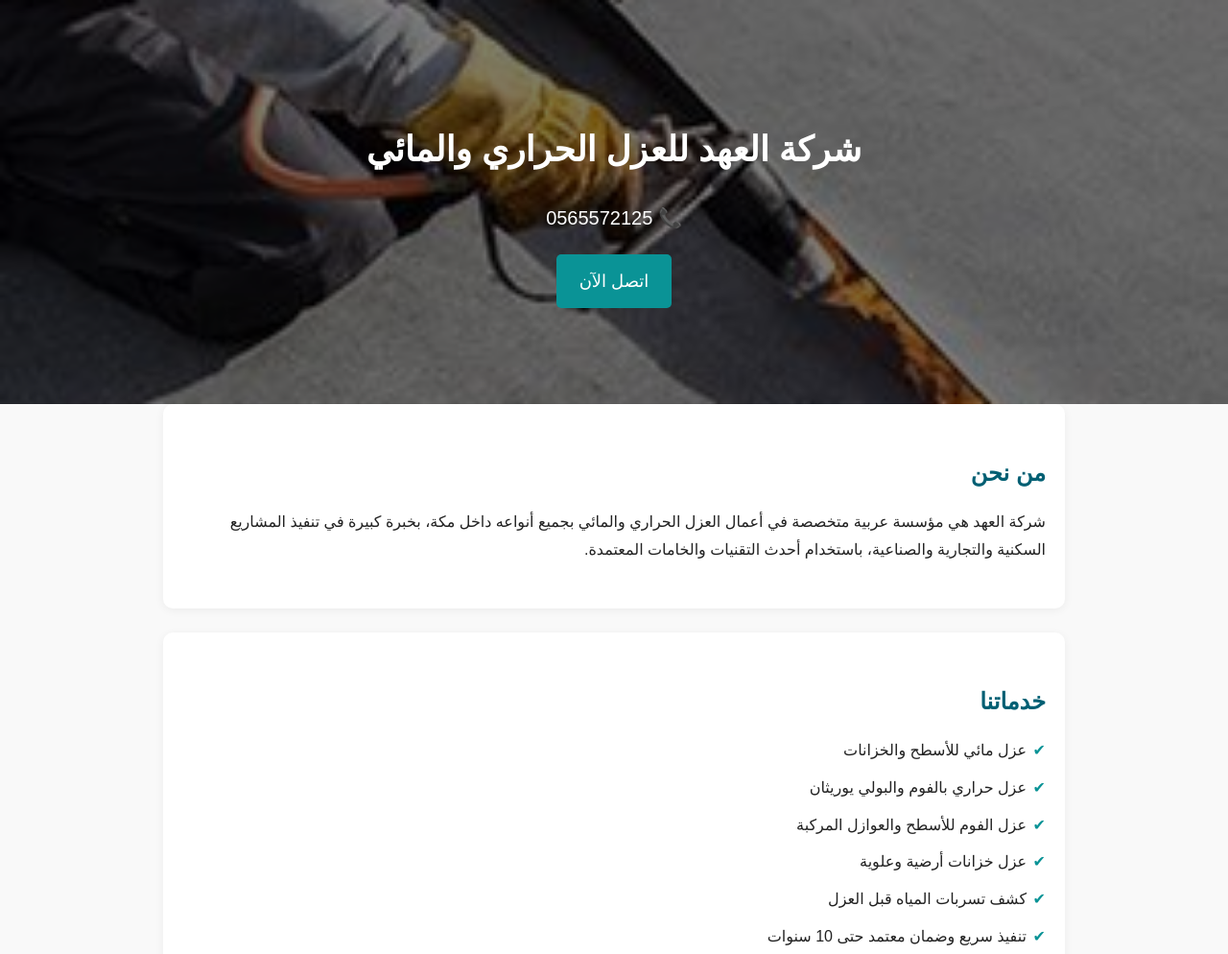
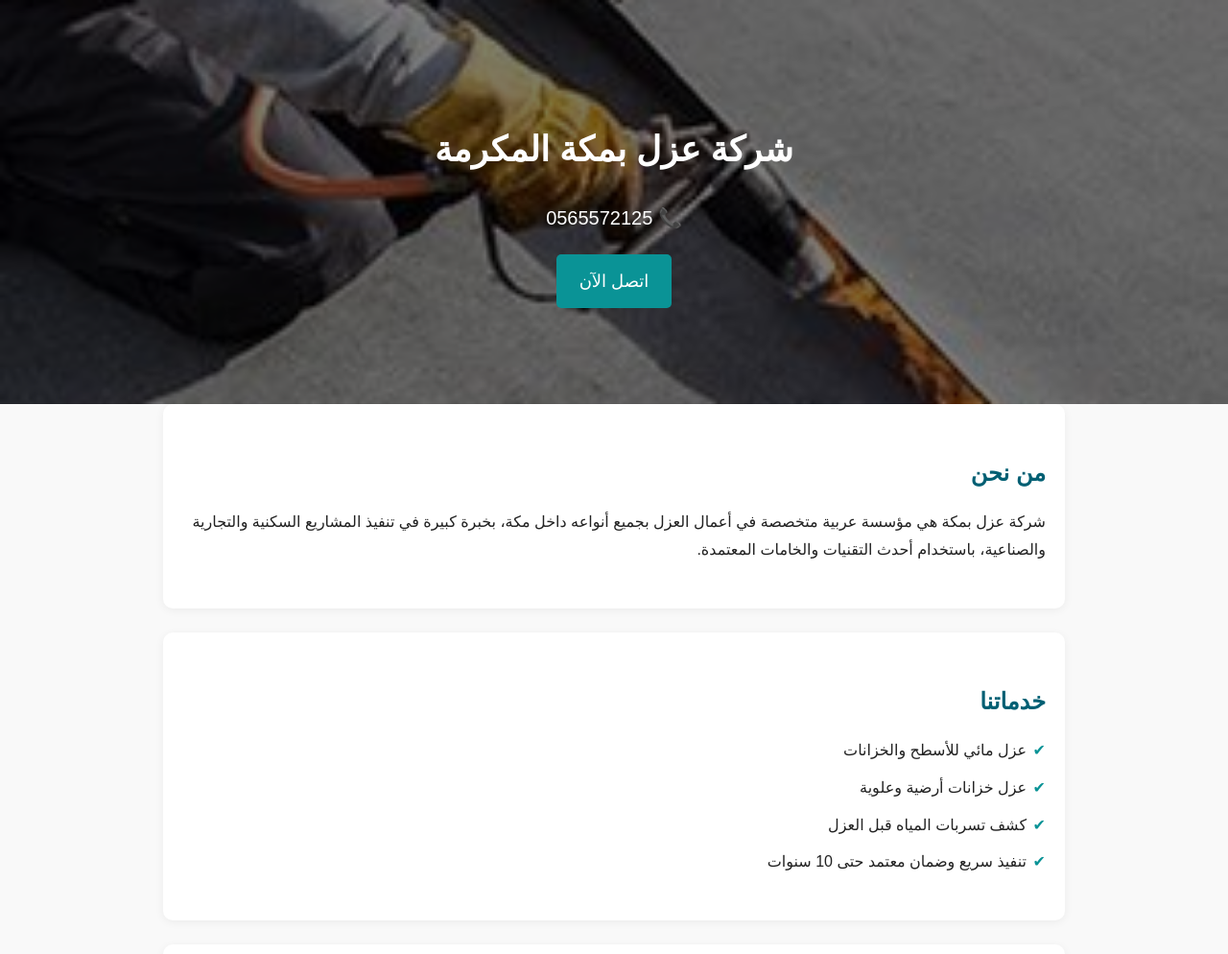
Before and after one commit to saeedawd/Al-Waqi-Insulation-Company, a plain HTML site: page index.html in a window 1280 px wide. Shown: the top 994 px of the page at 96% size. Drawn offline with Linux system fonts and the light colour scheme.

Commit message:
Update index.html

```diff
--- a/index.html
+++ b/index.html
@@ -3,7 +3,7 @@
 <head>
   <meta charset="UTF-8">
   <meta name="viewport" content="width=device-width, initial-scale=1">
-  <title>شركة العهد للعزل الحراري والمائي</title>
+  <title>شركة عزل بمكة</title>
   <style>
     body {
       font-family: 'Arial', sans-serif;
@@ -116,22 +116,20 @@
 <body>
 
 <header>
-  <h1>شركة العهد للعزل الحراري والمائي</h1>
+  <h1>شركة عزل بمكة المكرمة</h1>
   <p>📞 0565572125</p>
   <a href="tel:0565572125" class="btn-call">اتصل الآن</a>
 </header>
 
 <section class="intro">
   <h2>من نحن</h2>
-  <p>شركة العهد هي مؤسسة عربية متخصصة في أعمال العزل الحراري والمائي بجميع أنواعه داخل مكة، بخبرة كبيرة في تنفيذ المشاريع السكنية والتجارية والصناعية، باستخدام أحدث التقنيات والخامات المعتمدة.</p>
+  <p>شركة عزل بمكة هي مؤسسة عربية متخصصة في أعمال العزل   بجميع أنواعه داخل مكة، بخبرة كبيرة في تنفيذ المشاريع السكنية والتجارية والصناعية، باستخدام أحدث التقنيات والخامات المعتمدة.</p>
 </section>
 
 <section class="services">
   <h2>خدماتنا</h2>
   <ul>
     <li>عزل مائي للأسطح والخزانات</li>
-    <li>عزل حراري بالفوم والبولي يوريثان</li>
-    <li>عزل الفوم للأسطح والعوازل المركبة</li>
     <li>عزل خزانات أرضية وعلوية</li>
     <li>كشف تسربات المياه قبل العزل</li>
     <li>تنفيذ سريع وضمان معتمد حتى 10 سنوات</li>
@@ -161,7 +159,7 @@
 </section>
 
 <footer>
-  <p>شركة العهد للعزل الحراري والمائي – مكة المكرمة</p>
+  <p>شركة عزل بمكة المكرمة</p>
   <p>📞 0565572125</p>
   <p>متواجدون على مدار الساعة لخدمتكم</p>
   <p>معتمدون – نعمل بثقة وجودة</p>
```
